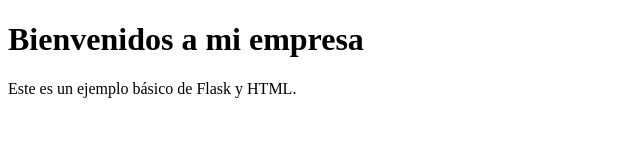
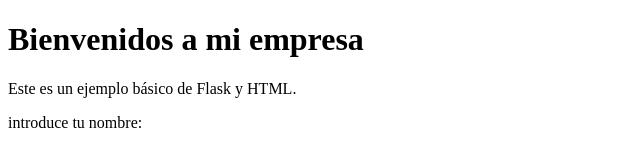
Before and after one commit to johnNaduer/practice_python, a plain HTML site: page practice_flask/templates/index2.html in a window 1280 px wide. Shown: the whole page, without its empty margins (0-640 px from the left). Drawn offline with Linux system fonts and the light colour scheme.

Commit message:
feat: update code

```diff
--- a/practice_flask/templates/index2.html
+++ b/practice_flask/templates/index2.html
@@ -7,5 +7,8 @@
 <body>
     <h1>Bienvenidos a mi empresa</h1>
     <p>Este es un ejemplo básico de Flask y HTML.</p>
+    <form action="/" method="POST">
+        <label for = "name">introduce tu nombre: </label>
+    </form>
 </body>
 </html>
```
